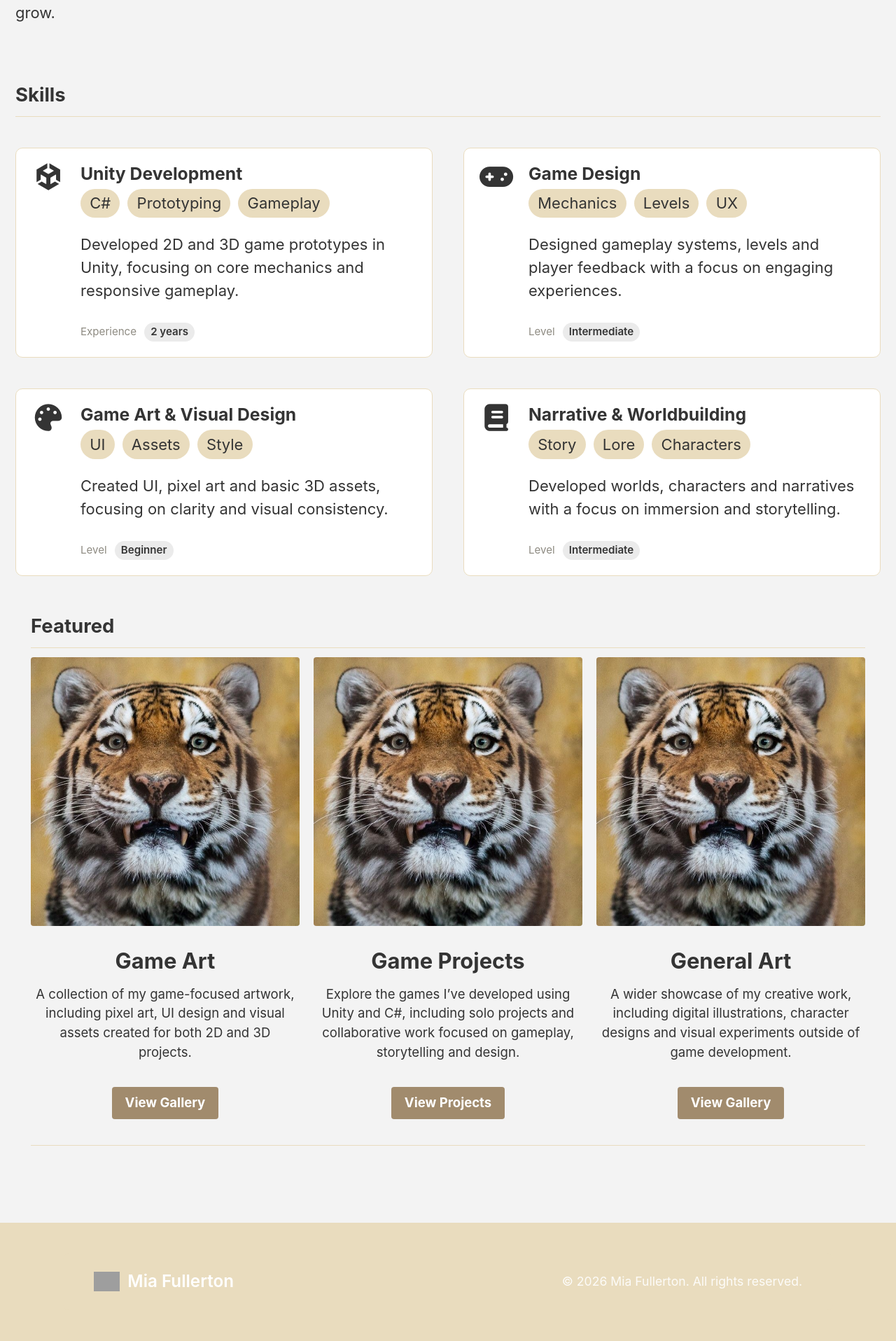
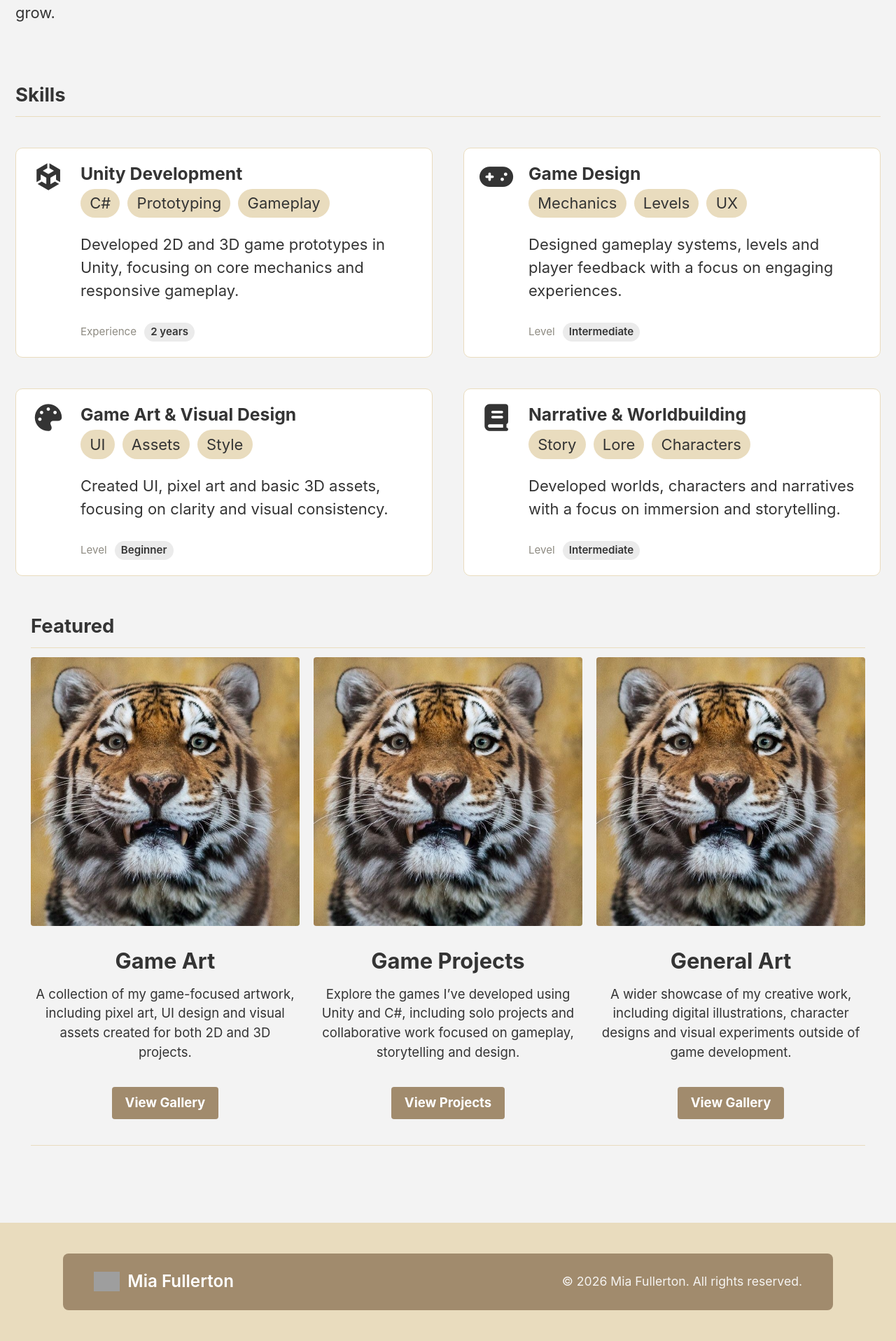
Before and after one commit to Griffsirr/Griffsirr.github.io, a Jekyll site: the page built from _pages/index.md, in a window 1280 px wide. Shown: the part 1417-3333 px from the top of the page at 70% size. Built offline with Jekyll 4.4.1, drawn with Linux system fonts in a browser that asks for light colours; grey boxes are pictures that could not be loaded.

Commit message:
Update footer.html

```diff
--- a/_includes/footer.html
+++ b/_includes/footer.html
@@ -20,7 +20,7 @@
   justify-content: space-between;
   align-items: center;
 
-  background: #e9dcbe;
+  background: #a18b6d;
   color: #ffffff;
   border-radius: 8px;
 }
```
